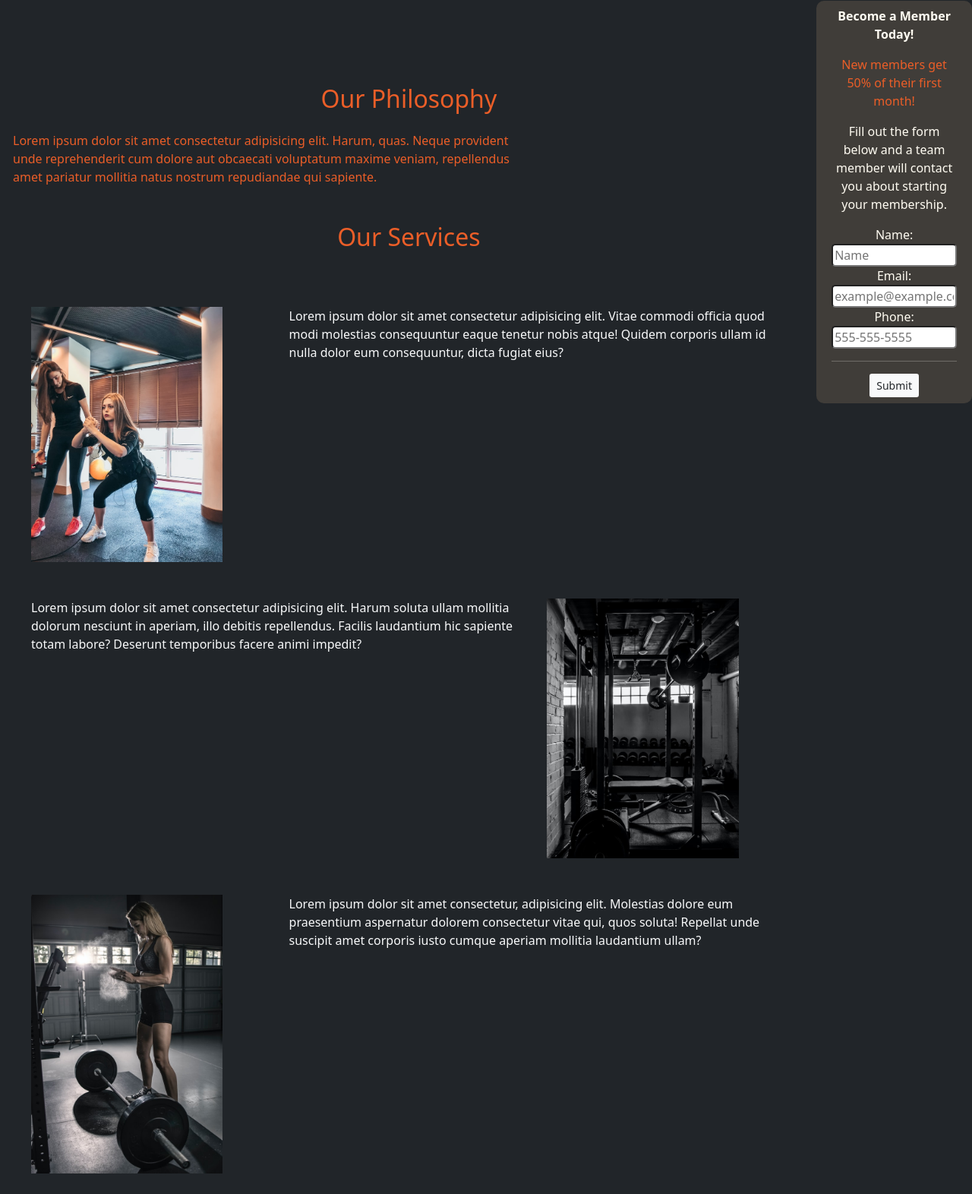
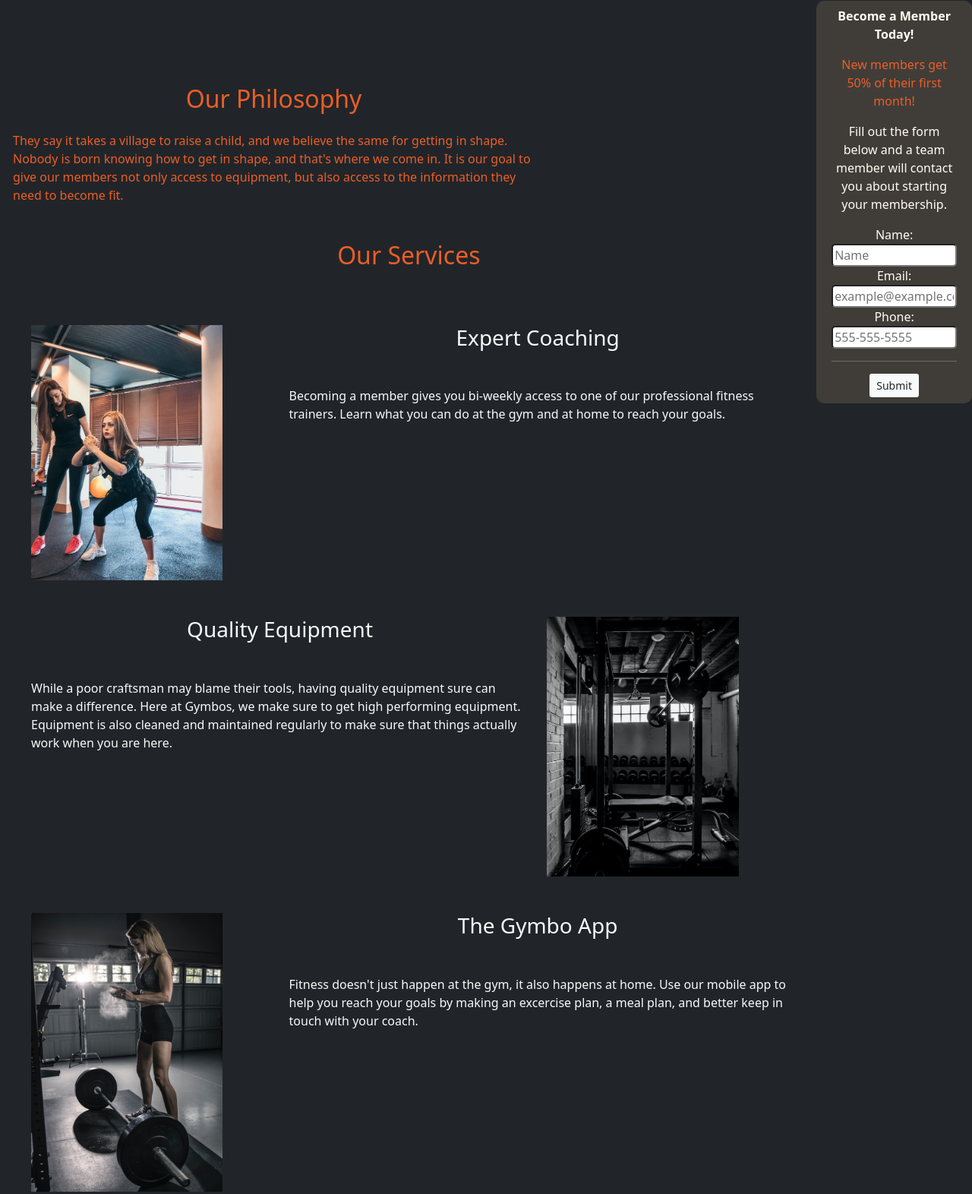
Before and after one commit to TheHamhams/local-gym, a plain HTML site: page about.html in a window 1280 px wide. Shown: the part 209-1781 px from the top of the page at 76% size. Drawn offline with nearby package versions, Linux system fonts and the light colour scheme.

Commit message:
completed about page

```diff
--- a/about.html
+++ b/about.html
@@ -55,10 +55,11 @@
 <!-- Philosophy -->
 <section class="philosophy">
     <div class="container col-10 container-big">
-    <h2 class="mb-4">Our Philosophy</h2>
+
         <div class="row d-flex">
             <div class="col-8">
-                Lorem ipsum dolor sit amet consectetur adipisicing elit. Harum, quas. Neque provident unde reprehenderit cum dolore aut obcaecati voluptatum maxime veniam, repellendus amet pariatur mollitia natus nostrum repudiandae qui sapiente.
+                <h2 class="mb-4">Our Philosophy</h2>
+                They say it takes a village to raise a child, and we believe the same for getting in shape. Nobody is born knowing how to get in shape, and that's where we come in. It is our goal to give our members not only access to equipment, but also access to the information they need to become fit.
             </div>
             <div class="col-4">
                 <img src="static/images/philosophy.jpg" alt="" class="img-flex philosophy-img">
@@ -77,12 +78,14 @@
 
             </div>
             <div class="col-8">
-                Lorem ipsum dolor sit amet consectetur adipisicing elit. Vitae commodi officia quod modi molestias consequuntur eaque tenetur nobis atque! Quidem corporis ullam id nulla dolor eum consequuntur, dicta fugiat eius?
+                <h3>Expert Coaching</h3>
+                <p class="mt-5">Becoming a member gives you bi-weekly access to one of our professional fitness trainers. Learn what you can do at the gym and at home to reach your goals.</p>
             </div>
         </div>
         <div class="row g4 p-4 text-light">
             <div class="col-8">
-                Lorem ipsum dolor sit amet consectetur adipisicing elit. Harum soluta ullam mollitia dolorum nesciunt in aperiam, illo debitis repellendus. Facilis laudantium hic sapiente totam labore? Deserunt temporibus facere animi impedit?
+                <h3>Quality Equipment</h3>
+                <p class="mt-5">While a poor craftsman may blame their tools, having quality equipment sure can make a difference. Here at Gymbos, we make sure to get high performing equipment. Equipment is also cleaned and maintained regularly to make sure that things actually work when you are here.</p>
             </div>
             <div class="col-4">
                 <img src="static/images/equipment.jpg" alt="" class="img-fluid">
@@ -94,7 +97,8 @@
 
             </div>
             <div class="col-8">
-                Lorem ipsum dolor sit amet consectetur, adipisicing elit. Molestias dolore eum praesentium aspernatur dolorem consectetur vitae qui, quos soluta! Repellat unde suscipit amet corporis iusto cumque aperiam mollitia laudantium ullam?
+                <h3>The Gymbo App</h3>
+                <p class="mt-5">Fitness doesn't just happen at the gym, it also happens at home. Use our mobile app to help you reach your goals by making an excercise plan, a meal plan, and better keep in touch with your coach.</p>
             </div>
         </div>
     </div>
```
Also changed, not shown: signout.html (+1 -1 lines).
